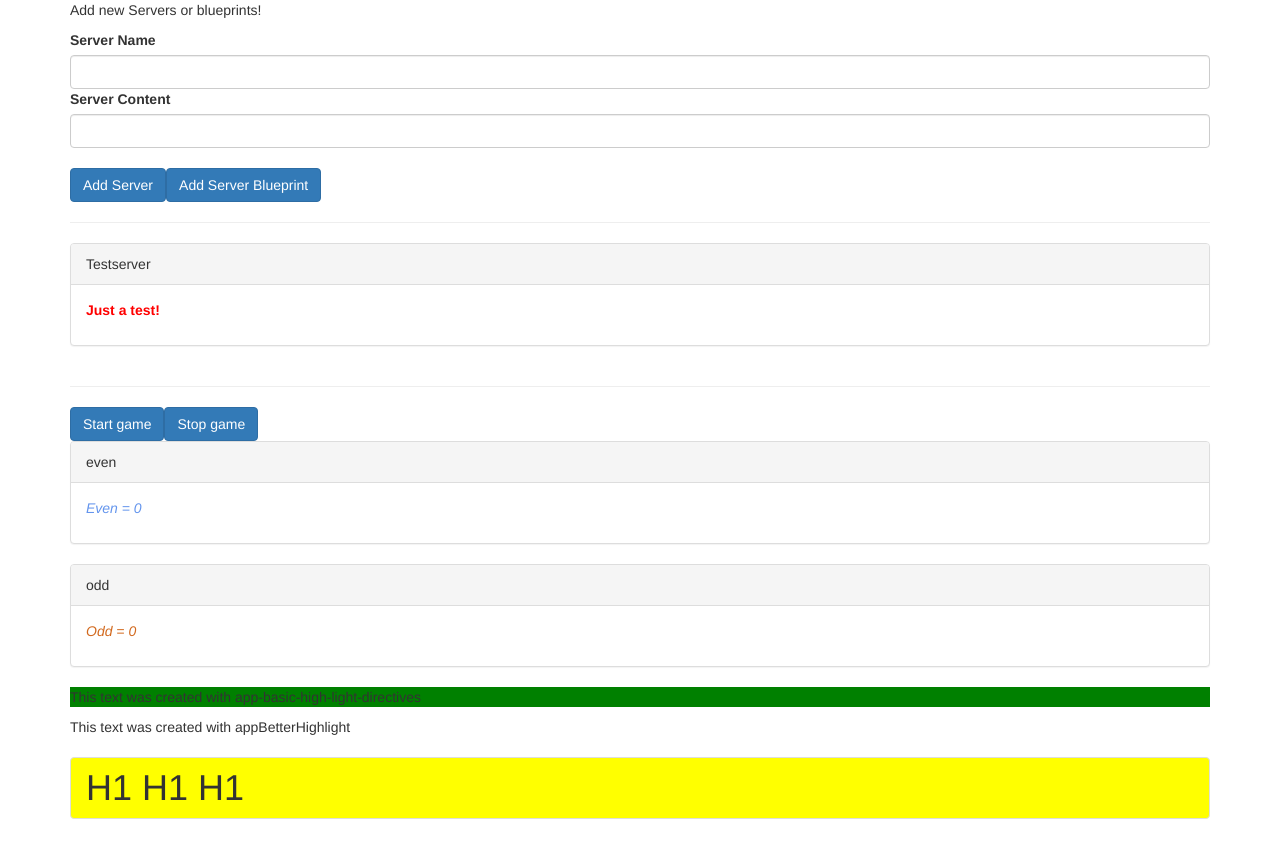
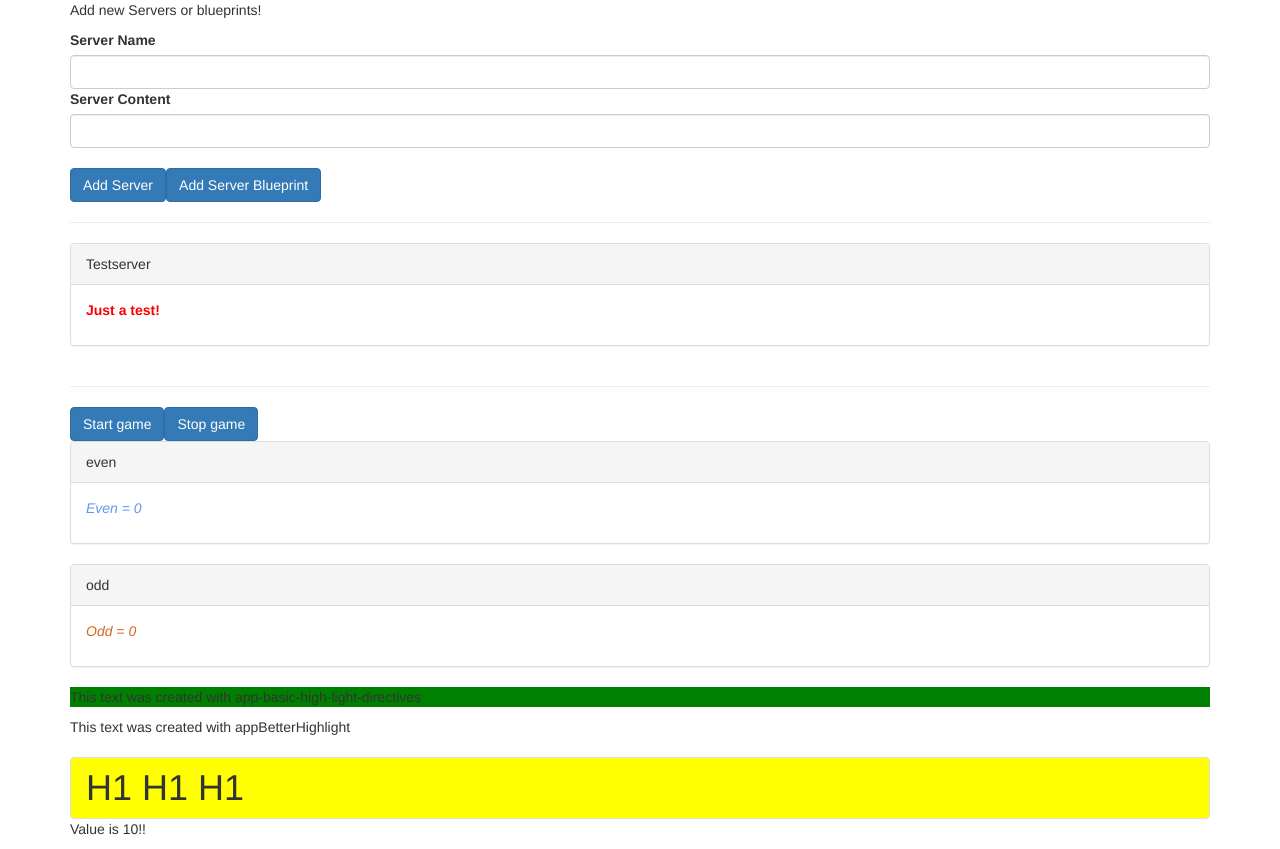
Before and after one commit to EvgeniErmakov/angular-learning-start, an Angular app: page / in a window 1280 px wide. Before the commit the page ends 819 px from the top, so only its background shows below. Built offline with nearby package versions, Linux system fonts and the light colour scheme.

Commit message:
Section7: 101.Understanding ngSwitch

```diff
--- a/src/app/app.component.html
+++ b/src/app/app.component.html
@@ -43,4 +43,10 @@
   <div *appUnless="false">
     <h1 class="list-group-item" [ngStyle] = "{backgroundColor:'yellow'}">H1 H1 H1</h1>
   </div>
+
+  <div [ngSwitch]="switchValue">
+    <p *ngSwitchCase="5"> Value is 5!</p>
+    <p *ngSwitchCase="10"> Value is 10!!</p>
+    <p *ngSwitchCase="15"> Value is 15!!!</p>
+  </div>
 </div>
--- a/src/app/app.component.ts
+++ b/src/app/app.component.ts
@@ -9,7 +9,7 @@ export class AppComponent {
   serverElement = [{type: 'server', name: 'Testserver', content: 'Just a test!'}];
   eventList = [0];
   oddList = [0];
-
+  switchValue = 10;
 
   onServerAdded(serverData: { serverName: string, serverContent: string }) {
     this.serverElement.push({
```
